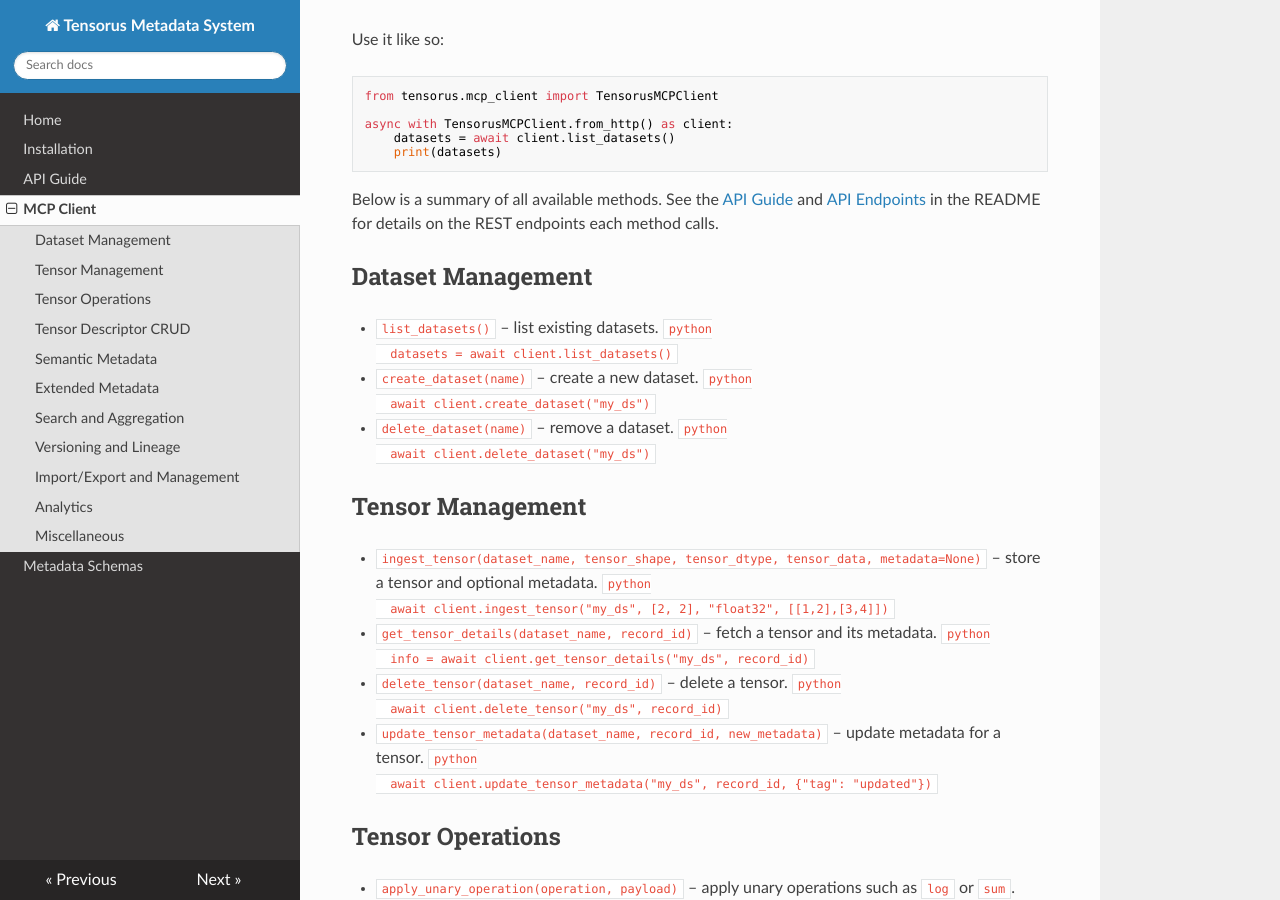
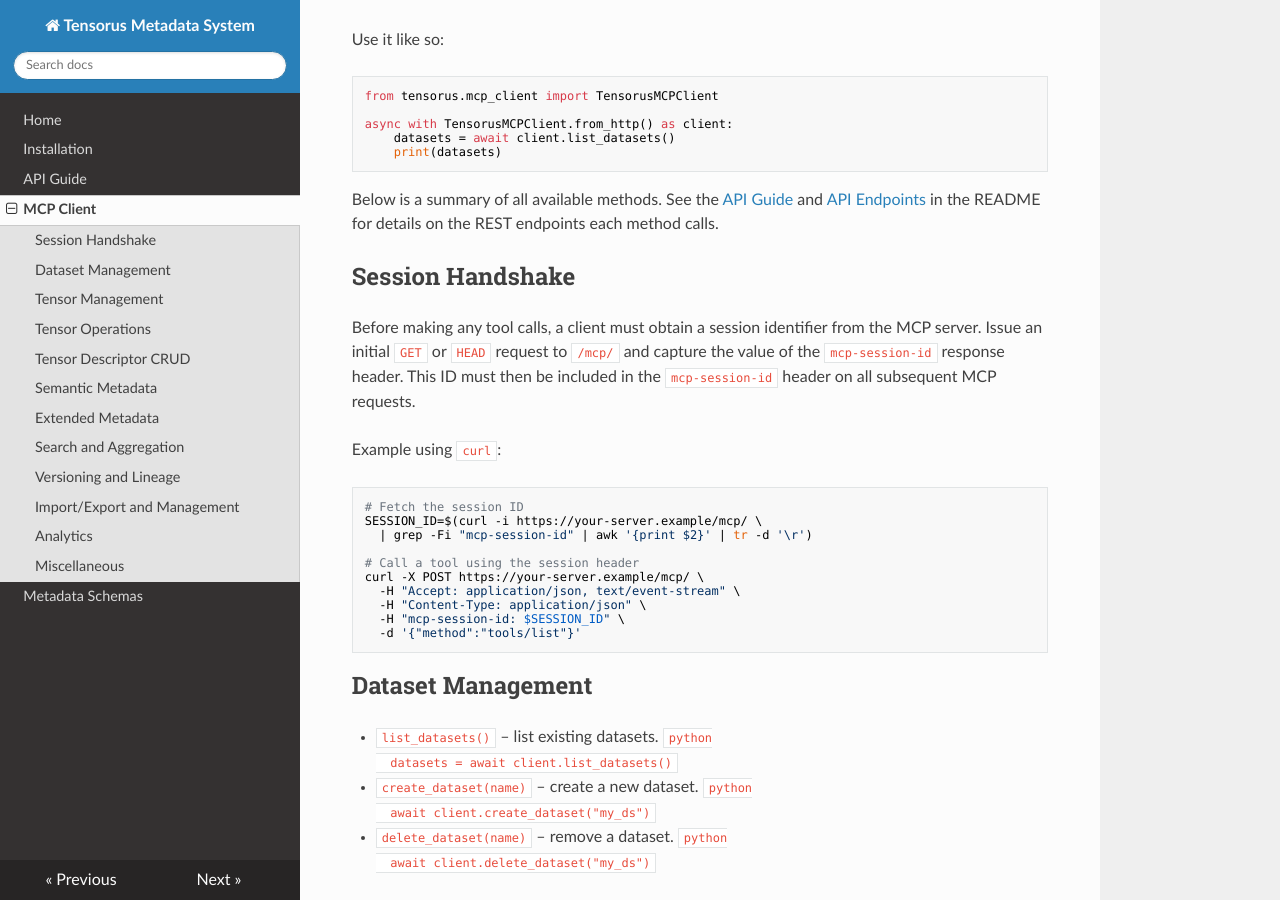
Before and after one commit to tensorus/tensorus, an MkDocs documentation site: the page built from docs/mcp_client.md, in a window 1280 px wide and 900 px high, scrolled down 230 px. Built offline with MkDocs 1.6.1, drawn with Linux system fonts in a browser that asks for light colours; nearby versions of some CDN libraries.

Commit message:
docs: add MCP session handshake

````diff
--- a/docs/mcp_client.md
+++ b/docs/mcp_client.md
@@ -17,6 +17,28 @@ async with TensorusMCPClient.from_http() as client:
 Below is a summary of all available methods.  See the
 [API Guide](api_guide.md) and [API Endpoints](../README.md#api-endpoints) in the
 README for details on the REST endpoints each method calls.
+
+## Session Handshake
+
+Before making any tool calls, a client must obtain a session identifier from the
+MCP server. Issue an initial `GET` or `HEAD` request to `/mcp/` and capture the
+value of the `mcp-session-id` response header. This ID must then be included in
+the `mcp-session-id` header on all subsequent MCP requests.
+
+Example using `curl`:
+
+```bash
+# Fetch the session ID
+SESSION_ID=$(curl -i https://your-server.example/mcp/ \
+  | grep -Fi "mcp-session-id" | awk '{print $2}' | tr -d '\r')
+
+# Call a tool using the session header
+curl -X POST https://your-server.example/mcp/ \
+  -H "Accept: application/json, text/event-stream" \
+  -H "Content-Type: application/json" \
+  -H "mcp-session-id: $SESSION_ID" \
+  -d '{"method":"tools/list"}'
+```
 
 ## Dataset Management
 
````
Also changed, not shown: README.md (+1 -0 lines).
